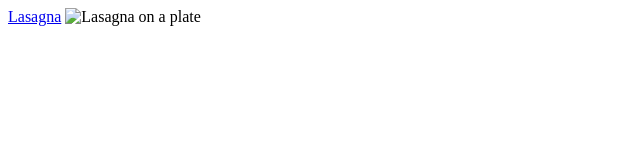
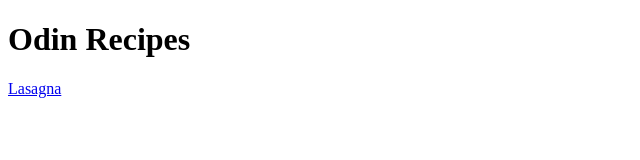
Before and after one commit to MichaelColeman/odin-recipes, a plain HTML site: page index.html in a window 1280 px wide. Shown: the whole page, without its empty margins (0-640 px from the left). Drawn offline with Linux system fonts and the light colour scheme.

```diff
--- a/index.html
+++ b/index.html
@@ -7,7 +7,7 @@
     <title>Lasagna</title>
 </head>
 <body>
+    <h1>Odin Recipes</h1>
     <a href="./recipes/lasagna.html">Lasagna</a>
-    <img src="./img/lasagna.jpg" alt="Lasagna on a plate">
 </body>
 </html>
```
Also changed, not shown: recipes/lasagna.html (+1 -1 lines).
